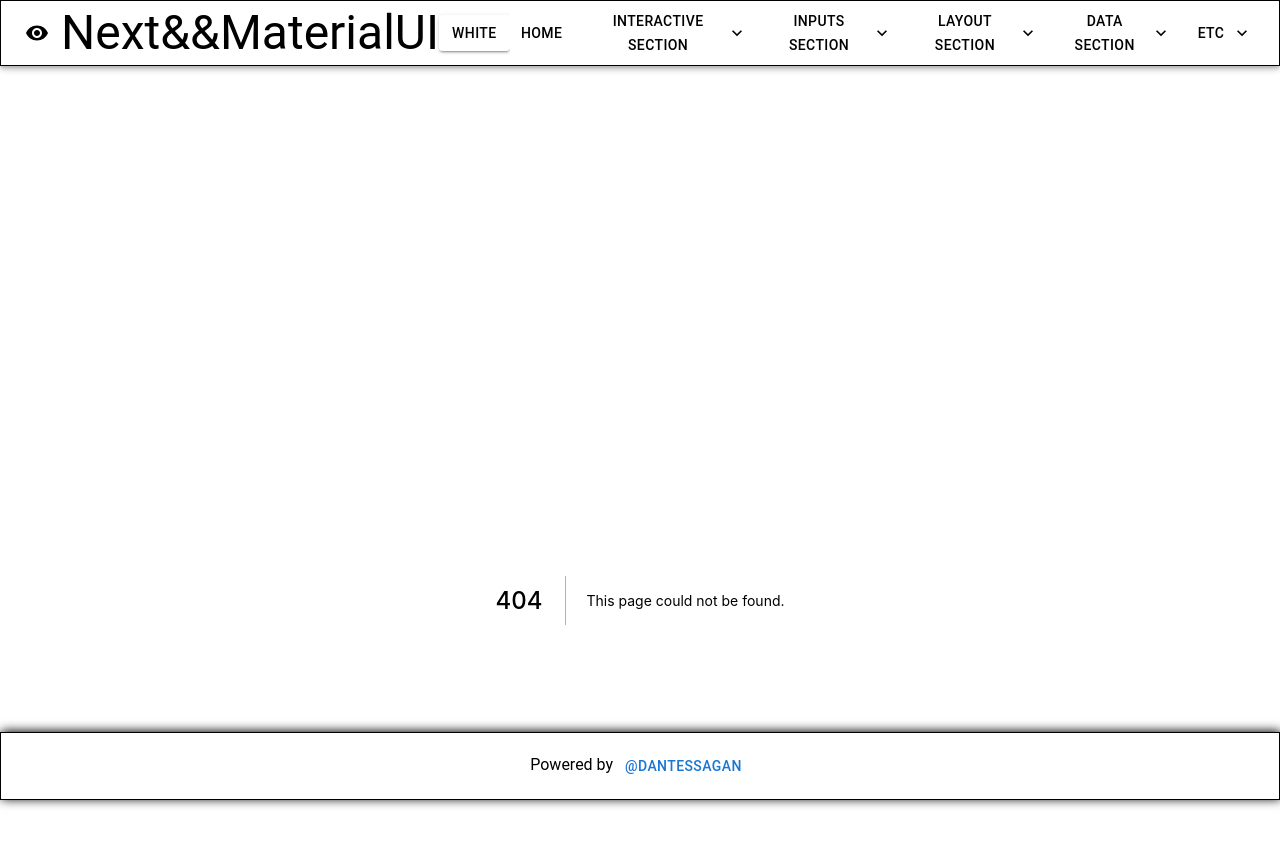
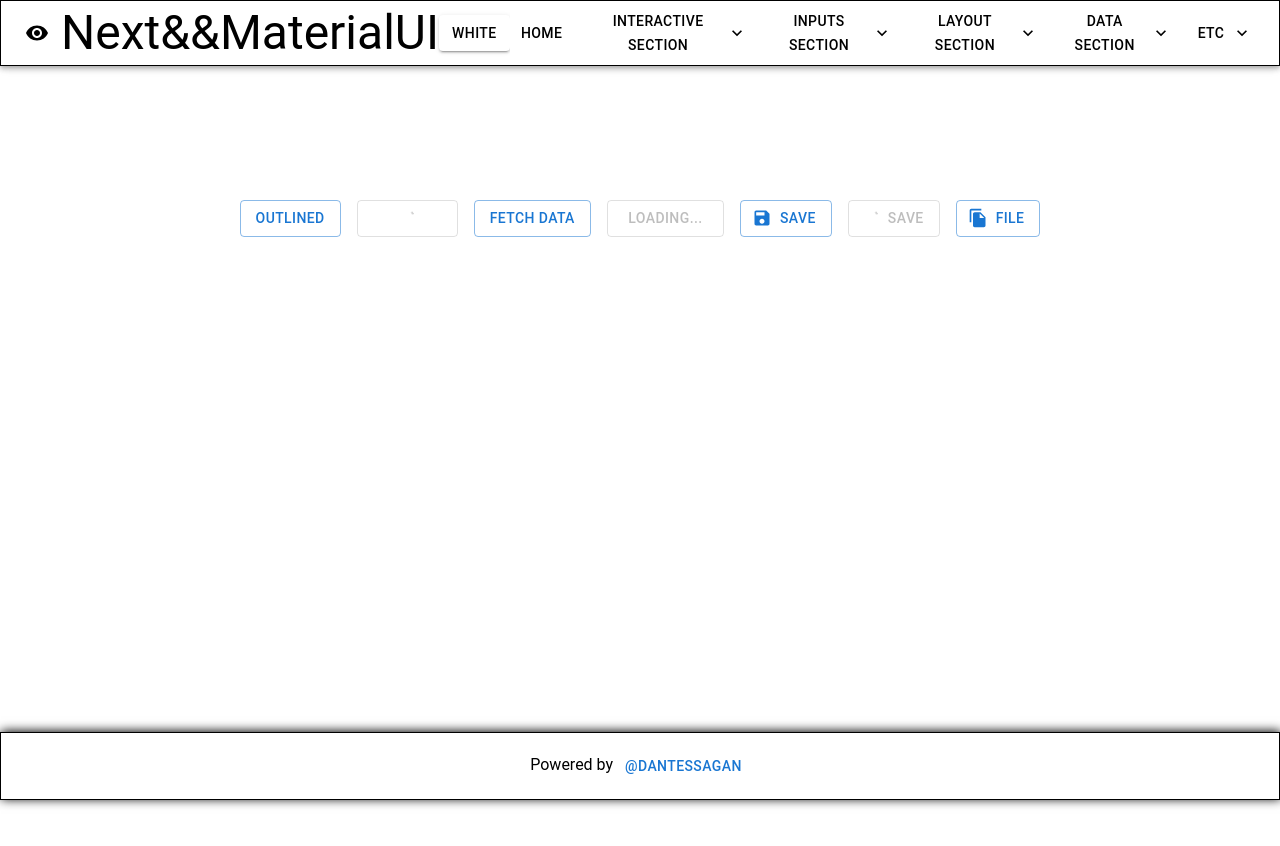
Before and after one commit to DantesSagan/materialNextReact, a Next.js app: page /loadingbutton in a window 1280 px wide. Before the commit this address had no page. Shown: the top 846 px of the page. After the commit the page ends 800 px from the top, so only its background shows below. Built offline with nearby package versions, Linux system fonts and the light colour scheme.

Commit message:
39 loadingbutton

```diff
--- a/components/layout/muiNavbar.tsx
+++ b/components/layout/muiNavbar.tsx
@@ -406,6 +406,9 @@ export default function NavbarIndexTop({ checked, setChecked }) {
             <MenuItem onClick={handleCloseFifth}>
               <Link href='/dialog'>Link to Dialog</Link>
             </MenuItem>
+             <MenuItem onClick={handleCloseFifth}>
+              <Link href='/skeleton'>Link to Skeleton</Link>
+            </MenuItem>
           </Menu>
         </Toolbar>
       ) : (
--- a/package.json
+++ b/package.json
@@ -10,10 +10,11 @@
     "serve-json": "json-server --watch db.json --port 4000"
   },
   "dependencies": {
-    "@emotion/react": "^11.8.2",
+    "@emotion/react": "^11.9.0",
     "@emotion/styled": "^11.8.1",
     "@mui/icons-material": "^5.5.1",
-    "@mui/material": "^5.5.3",
+    "@mui/lab": "^5.0.0-alpha.79",
+    "@mui/material": "^5.6.3",
     "axios": "^0.26.1",
     "json-server": "^0.17.0",
     "next": "12.1.2",
--- /dev/null
+++ b/pages/loadingbutton/index.tsx
@@ -0,0 +1,45 @@
+import { Stack } from '@mui/material';
+import { LoadingButton } from '@mui/lab';
+import React from 'react';
+import { FileCopy, Save } from '@mui/icons-material';
+
+export default function LoadingButtonIndex() {
+  return (
+    <Stack alignItems={'center'}>
+      <Stack spacing={2} direction='row'>
+        <LoadingButton variant='outlined'>Outlined</LoadingButton>
+        <LoadingButton loading variant='outlined'>
+          Outlined
+        </LoadingButton>
+        <LoadingButton variant='outlined' loadingIndicator='Loading...'>
+          Fetch data
+        </LoadingButton>
+        <LoadingButton loading variant='outlined' loadingIndicator='Loading...'>
+          Fetch data
+        </LoadingButton>
+        <LoadingButton
+          variant='outlined'
+          loadingPosition='start'
+          startIcon={<Save />}
+        >
+          Save
+        </LoadingButton>
+        <LoadingButton
+          loading
+          variant='outlined'
+          loadingPosition='start'
+          startIcon={<Save />}
+        >
+          Save
+        </LoadingButton>
+        <LoadingButton
+          variant='outlined'
+          loadingPosition='start'
+          startIcon={<FileCopy />}
+        >
+          File
+        </LoadingButton>
+      </Stack>
+    </Stack>
+  );
+}
--- a/pages/skeleton/index.tsx
+++ b/pages/skeleton/index.tsx
@@ -27,7 +27,7 @@ export default function SkeletonComponentIndex() {
   useEffect(() => {
     setTimeout(() => {
       setLoading(false);
-    }, 3000);
+    }, 500);
   }, []);
 
   return (
```
Also changed, not shown: pages/card/index.tsx (+19 -4 lines), 1 other file (tests, documents, lock files or other folders).
